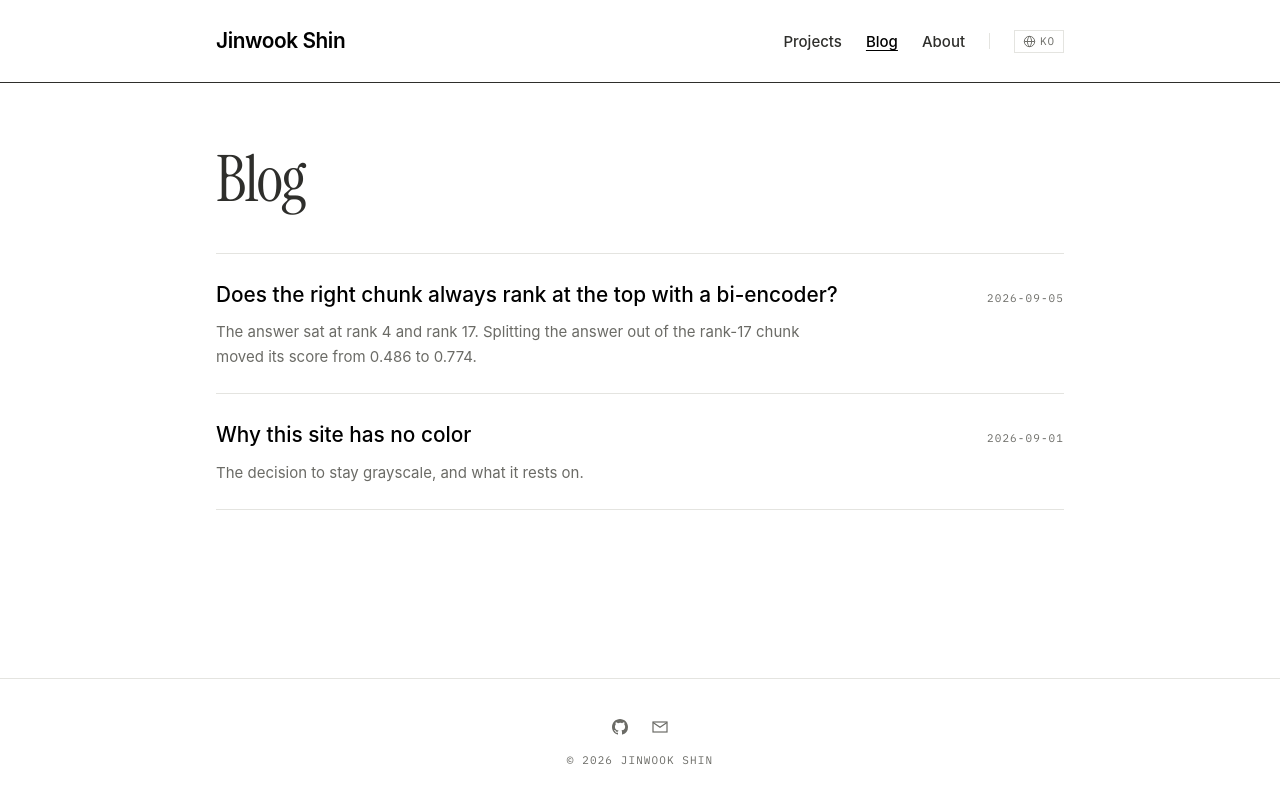
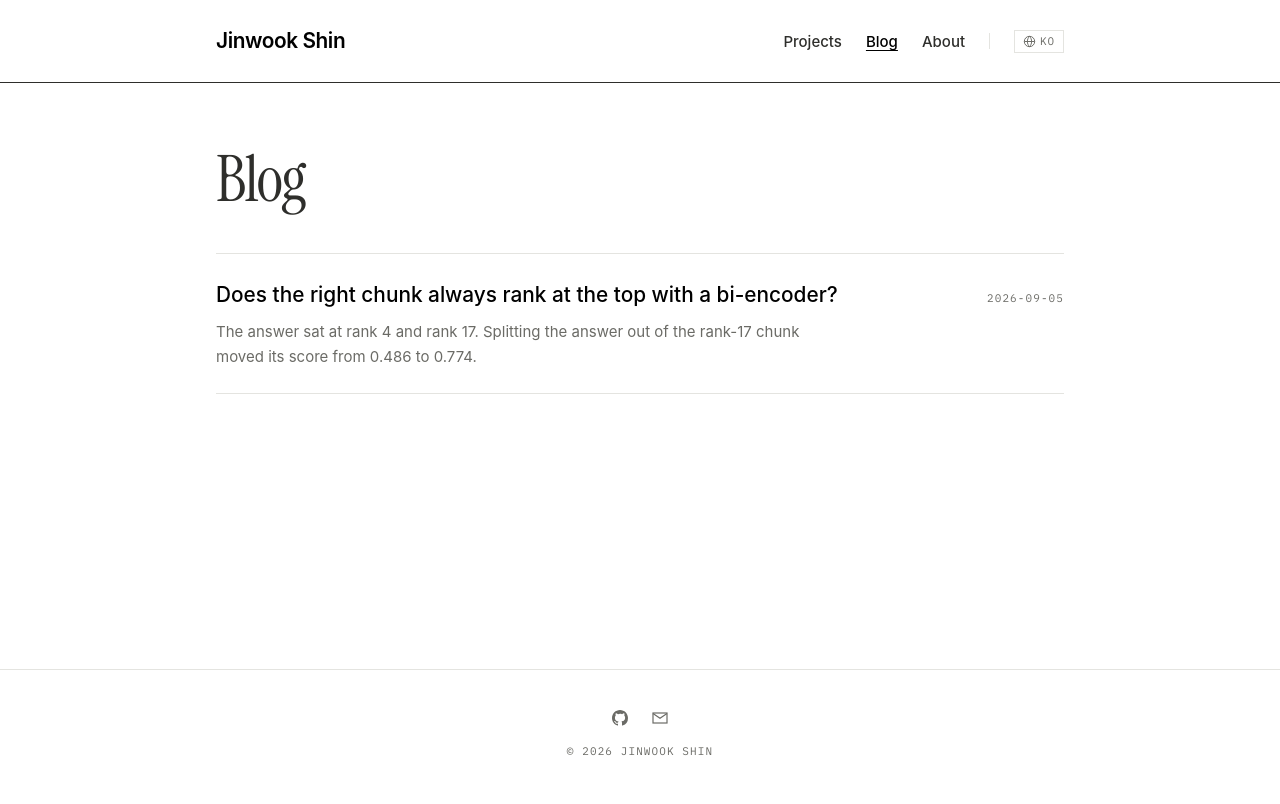
Before and after one commit to 7inug1/jinwookshin, a Next.js app: page /en/blog in a window 1280 px wide. Shown: the top 804 px of the page. Built offline with nearby package versions, Linux system fonts and the light colour scheme.

Commit message:
content(blog): 데모 글 제거
직접 쓴 글만 남긴다. 글이 하나뿐이라 이전·다음 링크는 표시되지 않는다.

```diff
--- a/content/posts.ts
+++ b/content/posts.ts
@@ -174,25 +174,6 @@ export const posts: Post[] = [
       ),
     ],
   },
-  {
-    slug: "why-no-color",
-    title: { ko: "이 사이트에 색이 없는 이유", en: "Why this site has no color" },
-    date: "2026-09-01",
-    summary: {
-      ko: "무채색만 쓰기로 한 결정과 그 근거.",
-      en: "The decision to stay grayscale, and what it rests on.",
-    },
-    body: [
-      p(
-        "강조색을 하나 두려다 그만뒀다. 링크를 파랗게 만드는 순간 나머지 색을 다 정해야 했다.",
-        "I nearly added one accent. The moment links turned blue, every other color needed deciding too.",
-      ),
-      p(
-        "색이 필요한 자리는 작업물 스크린샷뿐이었다. 그러면 UI에는 색이 없는 편이 낫다.",
-        "The only place that needed color was the screenshots. So the interface keeps none.",
-      ),
-    ],
-  },
 ];
 
 export const getPost = (slug: string) => posts.find((post) => post.slug === slug);
```
